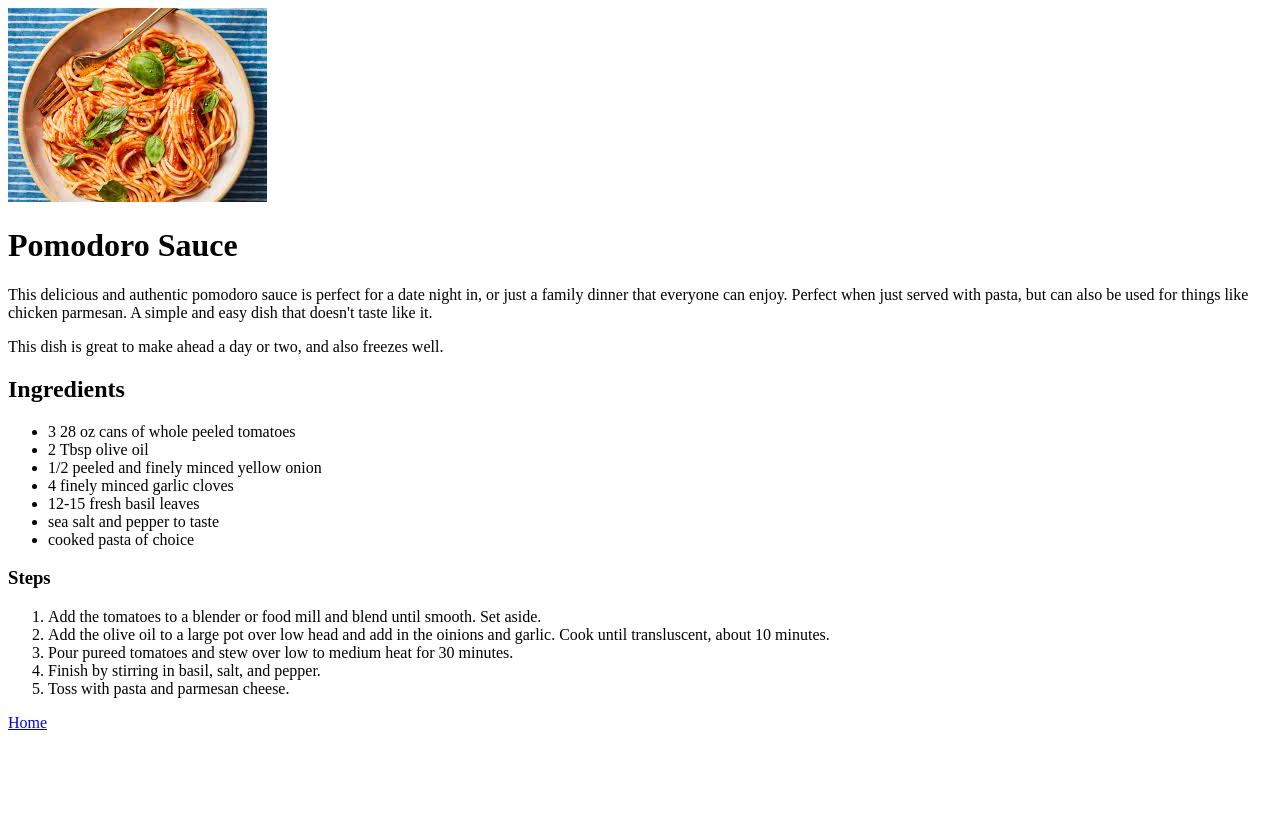
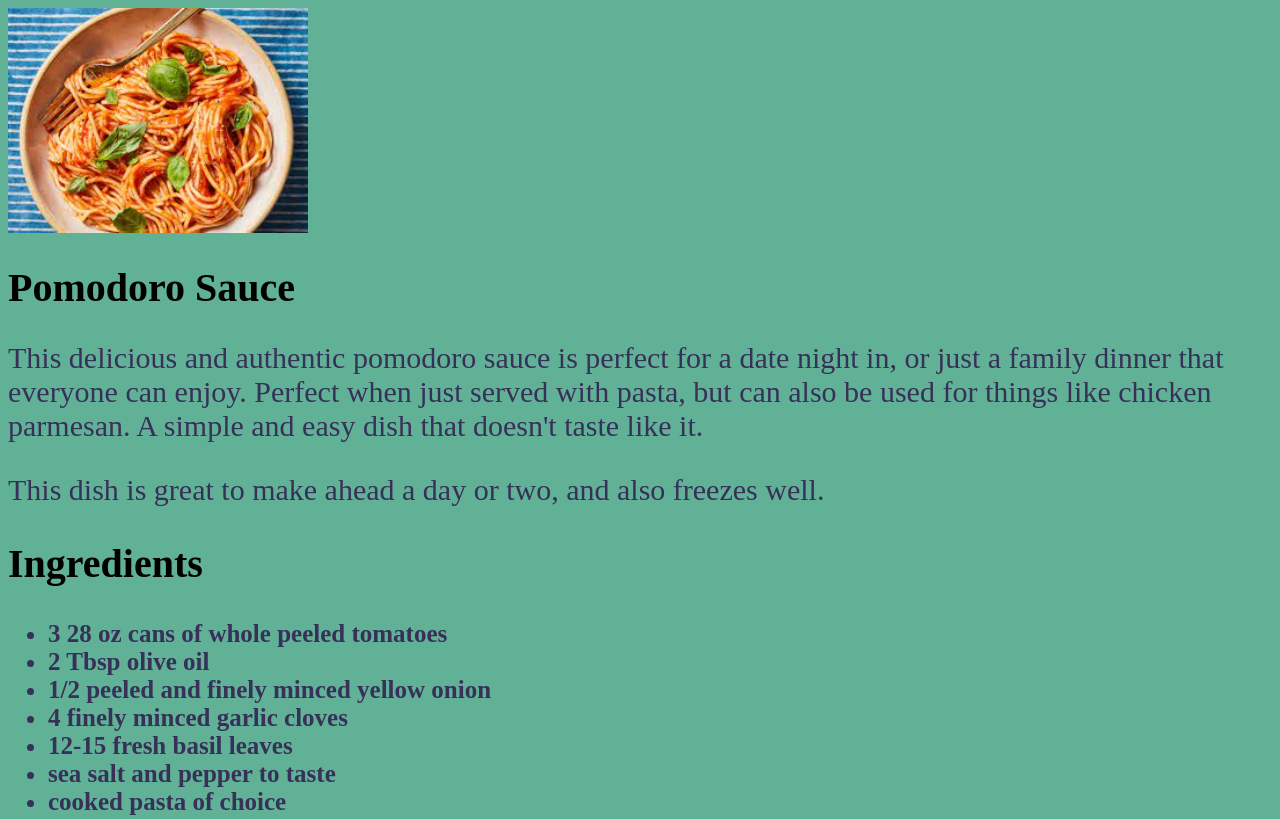
Before and after one commit to imonkeyface/odin_recipes, a plain HTML site: page recipes/pomodoro.html in a window 1280 px wide. Shown: the top 819 px of the page. Drawn offline with Linux system fonts and the light colour scheme.

Commit message:
added css to current files

```diff
--- a/recipes/pomodoro.html
+++ b/recipes/pomodoro.html
@@ -1,22 +1,23 @@
 <!DOCTYPE html>
 <html lang="en">
 <head>
+    <link rel="stylesheet" href="style.css"/>
     <meta charset="UTF-8">
     <meta name="viewport" content="width=device-width, initial-scale=1.0">
     <title>Document</title>
 </head>
-<body>
-    <img src = "./images/pomodoro.jpeg">
+<body class= "backcolor">
+    <img class="pomosauce" src = "./images/pomodoro.jpeg">
 
 
-    <h1>Pomodoro Sauce</h1>
-    <p>This delicious and authentic pomodoro sauce is perfect for a date night in, or just a family dinner that everyone can enjoy.
+    <h1 class="headers">Pomodoro Sauce</h1>
+    <p class="text">This delicious and authentic pomodoro sauce is perfect for a date night in, or just a family dinner that everyone can enjoy.
         Perfect when just served with pasta, but can also be used for things like chicken parmesan. A simple and easy dish that doesn't taste like it.
     </p>
-    <p>This dish is great to make ahead a day or two, and also freezes well.</p>
+    <p class="text">This dish is great to make ahead a day or two, and also freezes well.</p>
 
-    <h2>Ingredients</h2>
-    <ul>
+    <h2 class="headers">Ingredients</h2>
+    <ul class="list">
         <li>3 28 oz cans of whole peeled tomatoes</li>
         <li>2 Tbsp olive oil</li>
         <li>1/2 peeled and finely minced yellow onion</li>
@@ -27,8 +28,8 @@
 
     </ul>
 
-    <h3>Steps</h3>
-    <ol>
+    <h3 class="headers">Steps</h3>
+    <ol class="list">
         <li>Add the tomatoes to a blender or food mill and blend until smooth. Set aside.</li>
         <li>Add the olive oil to a large pot over low head and add in the oinions and garlic. Cook until transluscent, about 10 minutes.</li>
         <li>Pour pureed tomatoes and stew over low to medium heat for 30 minutes.</li>
--- /dev/null
+++ b/recipes/style.css
@@ -0,0 +1,30 @@
+.brocpic,
+.pomosauce,
+.fajpic{
+    height:auto;
+    width: 300px;
+}
+
+.backcolor{
+    background-color: rgb(97, 177, 151);
+}
+
+.list{
+    font-weight:600;
+    font-size: 25px;
+
+}
+
+.headers{
+    font-size: 40px;
+    font-weight: bolder;
+}
+
+.text{
+    font-size: 30px;
+}
+
+.text,
+.list{
+    color:rgb(55, 48, 88);
+}
```
Also changed, not shown: index.html (+8 -6 lines), recipes/broccolibeef.html (+12 -10 lines), recipes/fajitas.html (+9 -8 lines), style.css (added, +13 -0 lines).
